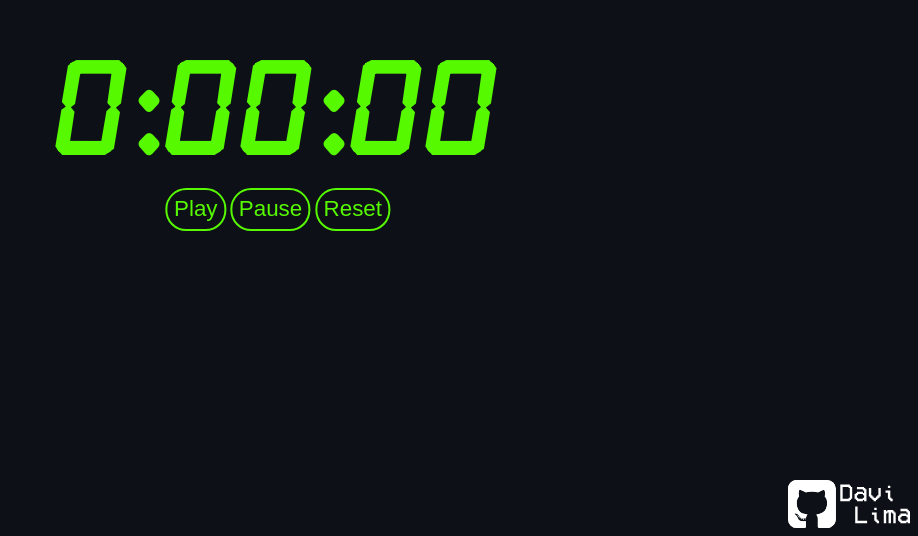
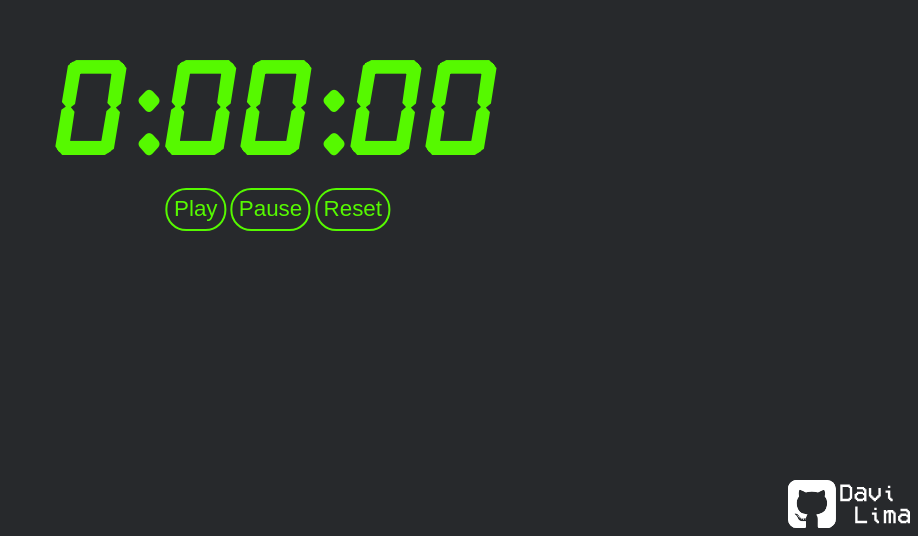
Before and after one commit to davirlima/cronometro, a plain HTML site: page index.html in a window 1280 px wide. Shown: the part 264-800 px from the top of the page, without its empty margins (362-1280 px from the left). Drawn offline with Linux system fonts and the light colour scheme.

Commit message:
Mudança de background

```diff
--- a/styles/style.css
+++ b/styles/style.css
@@ -12,7 +12,7 @@
 }
 
 body {
-  background-color: #0d1117;
+  background-color: #27292c;
   font-family: Arial, Helvetica, sans-serif;
 }
 
```
